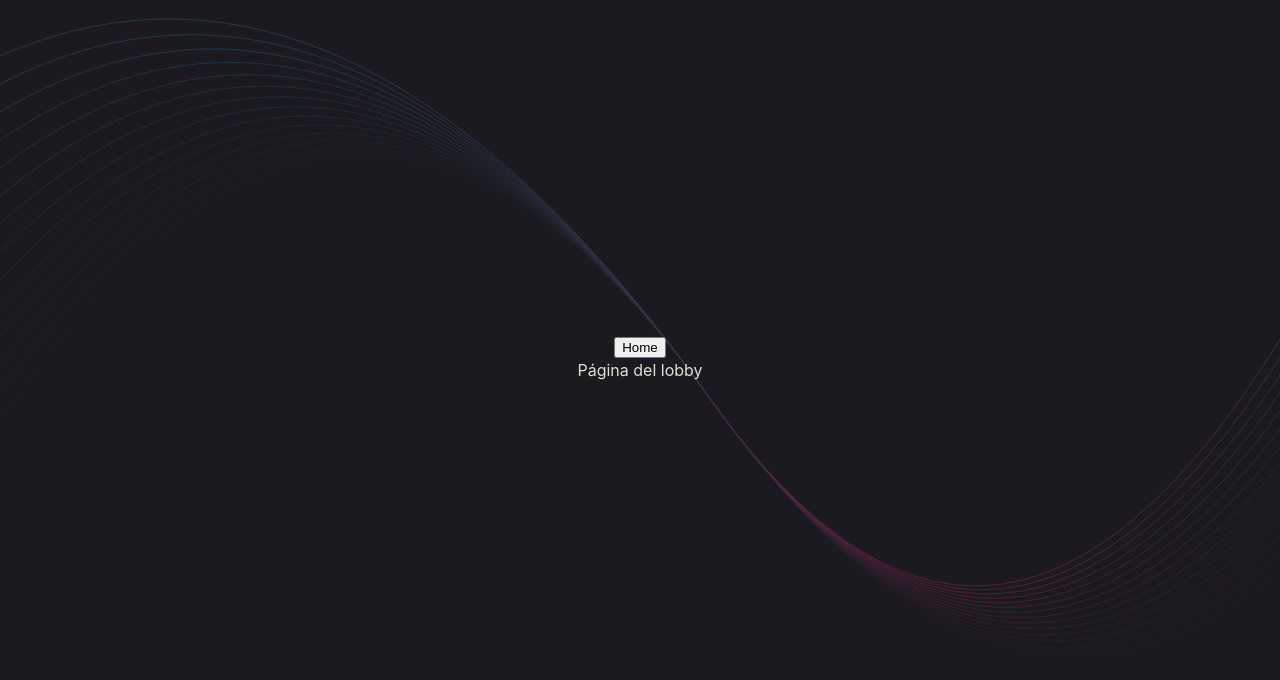
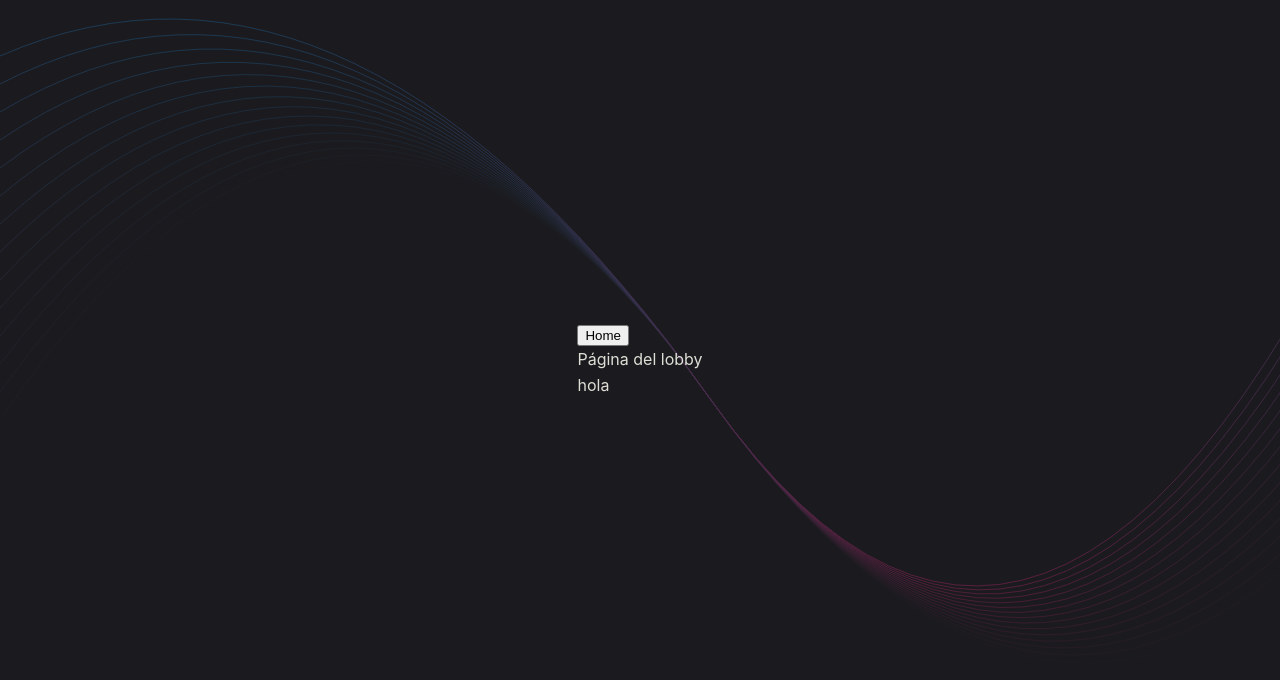
Before and after one commit to meigemn/chat_ya, a React (Vite) app in the folder src/renderer/: page /lobby in a window 1280 px wide. Shown: the top 680 px of the page. Built offline with nearby package versions, Linux system fonts and the light colour scheme.

Commit message:
:construction::lipstick: working on ux ui lobby

```diff
--- a/src/renderer/src/pages/Lobby.tsx
+++ b/src/renderer/src/pages/Lobby.tsx
@@ -8,13 +8,18 @@ const Lobby: FC = () => {
     }
     return (
         <>
-            <button onClick={goToHome}  className='rounded-full border-2 border-green-500 px-4 py-2 text-green-500 hover:bg-green-500 hover:text-white transition'>
-                Home
-            </button>
-            <div id='titulo-lobby-y-boton' className='border border-red-500'>
-            <div className='border border-blue-600'>
-                <p>Página del lobby</p>
-            </div>
+            <div id='envoltorio-contenido-lobby' className='border p-4 flex flex-col justify-start'>
+                <button onClick={goToHome} className=' w-20 rounded-md border-2 border-green-500 ml-4 px-4 py-2 text-green-500 hover:bg-green-500 hover:text-white transition'>
+                    Home
+                </button>
+                <div id='envoltorio-contenido-lobby' className='border border-yellow-400 w-screen h-screen flex justify-center '>
+                    <div id='titulo-lobby' className='border border-red-500 w-screen'>
+                        <div className='border border-blue-600  bg-sky-500 flex justify-center m-28 rounded-md '>
+                            <p>Página del lobby</p>
+                        </div>
+                    <p>hola </p>
+                    </div>
+                </div>
             </div>
         </>
     )
```
